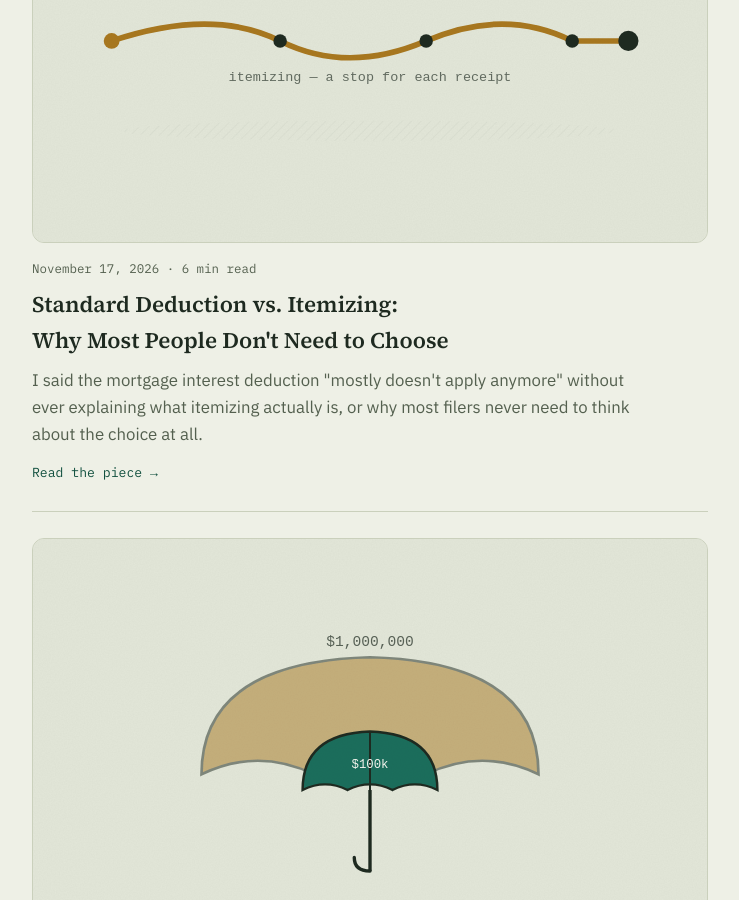
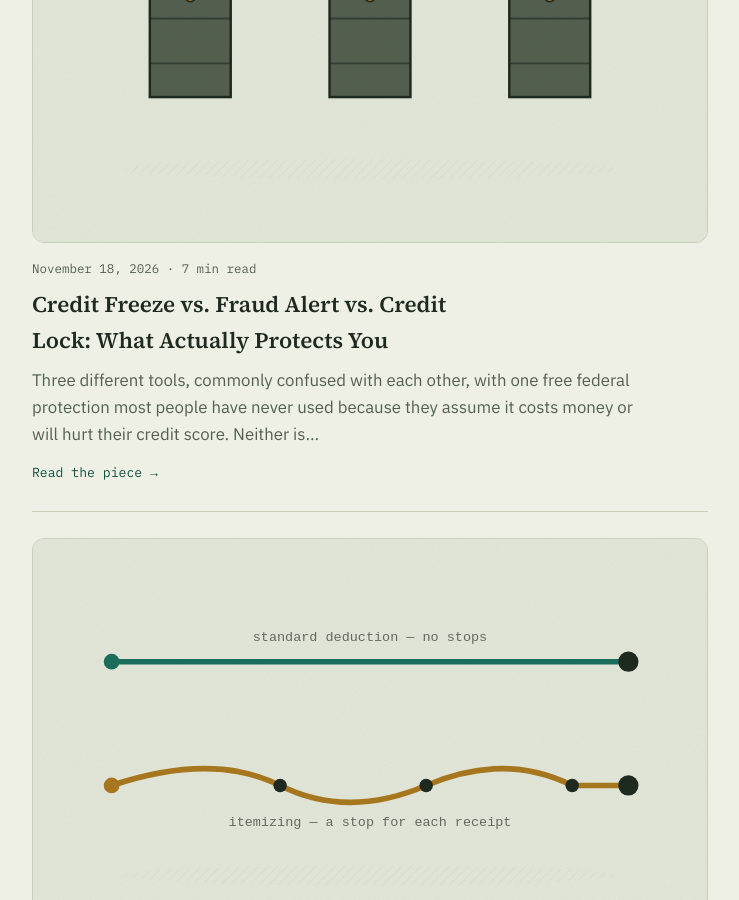
Before and after one commit to KevinKearns1/compound-notes, a Jekyll site: the page built from index.html, in a window 1280 px wide and 900 px high, scrolled down 1359 px. Shown: the whole window, without its empty margins (270-1009 px from the left). Built offline with Jekyll 4.4.1, drawn with Linux system fonts in a browser that asks for light colours; part of the change alters nothing that is shown.

Commit message:
Add post: Credit freeze vs. fraud alert vs. credit lock -- what actually protects you
Closes a gap in the credit cluster (what-actually-moves-your-credit-
score, how-to-build-credit-from-scratch) -- a free federal consumer
protection that gets skipped mostly from two specific misconceptions
debunked here: that it costs money (it hasn't since a 2018 federal
law), and that it hurts your credit score (it doesn't touch it at
all). Verified the mechanics via web search against the FTC's own
2018 announcement and multiple corroborating sources before
publishing.

Centers on the detail most likely to trip someone up, framed as a
direct contrast: a credit freeze has to be placed separately at each
of the three bureaus to be fully protective, while a fraud alert
placed at just one bureau legally obligates that bureau to notify the
other two -- the two tools work in opposite directions despite
getting mentioned in the same breath. Also distinguishes a "credit
lock" (a bureau-branded commercial convenience feature) from an
actual freeze, a distinction consumer regulators have specifically
flagged since a lock isn't bound by the same federal statute. Covers
standard (1-year) vs. extended (7-year, confirmed-identity-theft)
fraud alerts.

Links back to what-actually-moves-your-credit-score and
how-to-build-credit-from-scratch; both updated with this post in
their own `related:` front matter for bidirectional discovery.

New cover art (credit-freeze.svg/.png): three identical filing
cabinets, each with its own padlock, wired to a single shared alert
bell -- the freeze-vs-alert asymmetry made visual.

Verified: clean Jekyll build, zero broken links across all 65
rendered pages.

Co-Authored-By: Claude Sonnet 5 <noreply@anthropic.com>
Claude-Session: https://claude.ai/code/session_01BBVAQBJGK5wp4bPG2d6npL

```diff
--- a/_posts/2026-09-12-what-actually-moves-your-credit-score.md
+++ b/_posts/2026-09-12-what-actually-moves-your-credit-score.md
@@ -12,7 +12,7 @@ reading_time: 7
 cover: /assets/images/covers/credit-score.svg
 image: /assets/images/covers/credit-score.png
 cover_alt: "A gauge dial with five weighted sections of different sizes, illustrating the unequal factors that make up a credit score"
-related: [what-is-apr, balance-transfer-credit-cards, how-to-build-credit-from-scratch]
+related: [what-is-apr, balance-transfer-credit-cards, how-to-build-credit-from-scratch, credit-freeze-vs-fraud-alert]
 ---
 
 Everything else on this site is about investing, but your credit score affects things investing never touches — the interest rate on a car loan, whether you get approved for an apartment, sometimes even job applications. I've never actually broken down what moves it, so here it is.
--- a/_posts/2026-09-28-how-to-build-credit-from-scratch.md
+++ b/_posts/2026-09-28-how-to-build-credit-from-scratch.md
@@ -12,7 +12,7 @@ reading_time: 6
 cover: /assets/images/covers/build-credit.svg
 image: /assets/images/covers/build-credit.png
 cover_alt: "A small seedling growing inside a single footprint on an otherwise empty path, illustrating the first step of building credit history from nothing"
-related: [what-actually-moves-your-credit-score, what-is-apr, credit-card-rewards-worth-it]
+related: [what-actually-moves-your-credit-score, what-is-apr, credit-card-rewards-worth-it, credit-freeze-vs-fraud-alert]
 ---
 
 I [broke down what actually moves a credit score]({{ '/what-actually-moves-your-credit-score/' | relative_url }}) once you have one, but skipped the more basic problem underneath it: what do you actually do when you have *no* credit history at all? Lenders want to see a track record before extending credit, but you can't build a track record without first getting some form of credit — it's a real chicken-and-egg problem, and it has a real, specific answer.
--- /dev/null
+++ b/_posts/2026-11-18-credit-freeze-vs-fraud-alert.md
@@ -0,0 +1,53 @@
+---
+layout: post
+title: "Credit Freeze vs. Fraud Alert vs. Credit Lock: What Actually Protects You"
+date: 2026-11-18
+description: >-
+  Three different tools, commonly confused with each other, with one
+  free federal protection most people have never used because they
+  assume it costs money or will hurt their credit score. Neither is true.
+tags: [fundamentals, credit]
+reading_time: 7
+cover: /assets/images/covers/credit-freeze.svg
+image: /assets/images/covers/credit-freeze.png
+cover_alt: "Three separate locks, one at each of three identical filing cabinets, with a single alert bell connected to all three by one wire, illustrating that a credit freeze must be set at each bureau separately while one fraud alert notifies all three"
+related: [what-actually-moves-your-credit-score, how-to-build-credit-from-scratch]
+---
+
+I've covered what moves a [credit score]({{ '/what-actually-moves-your-credit-score/' | relative_url }}) and how to [build credit from scratch]({{ '/how-to-build-credit-from-scratch/' | relative_url }}) without ever covering the free federal protection most people skip entirely — usually because they assume it costs money, hurts their score, or is the same thing as a different product with a similar name.
+
+## The one-sentence version
+
+A credit freeze blocks new credit from being opened at a specific credit bureau until you lift it, a fraud alert requires lenders to verify your identity before extending credit without blocking anything, and a credit lock is a different, bureau-branded commercial product that isn't bound by the same federal protections as a freeze — and all three get confused with each other constantly.
+
+<!--more-->
+
+## The credit freeze: free, and it doesn't touch your score
+
+A federal law made credit freezes free at all three major credit bureaus (Equifax, Experian, TransUnion) starting in 2018 — no cost to place one, lift it temporarily, or remove it permanently, ever. A freeze blocks that bureau from releasing your credit report to a new lender, which in practice means a new credit application in your name can't be approved while it's active, because the lender can't pull the report needed to approve it. **It does not affect your credit score** — this is one of the most common misconceptions about it, likely from confusing "freezing your credit" with something that sounds like it would freeze the number itself. It doesn't. A frozen credit file still accrues payment history and utilization normally; it just can't be used to open something new.
+
+## The trap: you have to do this at all three bureaus, separately
+
+This is the detail that catches people off guard, specifically because it's the *opposite* of how the other tool below works. A freeze at Equifax does nothing to protect against an application pulled from Experian or TransUnion — **each bureau's freeze has to be placed individually**, since any one of the three could be used by a lender to approve a new account. Someone who freezes one bureau and assumes they're covered is only a third of the way protected.
+
+## The fraud alert: one call covers all three
+
+A fraud alert works the other direction. Placing one at **any single bureau** requires that bureau, by law, to notify the other two — so one fraud alert covers all three without needing to repeat the process three times. It doesn't block anything the way a freeze does; it just requires a lender to take extra steps to verify your identity before approving new credit in your name, which slows down a fraudulent application without preventing a legitimate one from going through with some extra verification.
+
+A standard fraud alert lasts **one year**; an **extended fraud alert**, available specifically to confirmed identity theft victims with a police report or FTC identity theft report on file, lasts **seven years**.
+
+## The credit lock: convenient, but not the same legal protection
+
+A credit lock is a feature offered directly by the bureaus (often bundled into a paid credit-monitoring product) that works similarly to a freeze — toggle it on or off, usually instantly via an app — but it is **not** governed by the same federal statute that makes freezes free and legally mandated. Consumer protection regulators have specifically flagged this distinction: a lock is a commercial convenience feature with terms set by whichever company offers it, not a legally guaranteed protection in the same way a freeze is. Worth knowing the difference before assuming a "lock" marketed by a monitoring service carries the same guarantees as an actual freeze.
+
+## Which one to actually use
+
+**A credit freeze, for almost everyone, as a default.** There's no real downside — it's free, doesn't affect your score, and only costs a few minutes of hassle to lift temporarily the next time you actually need to apply for credit (a new card, a loan, an apartment credit check). For most people not actively applying for new credit on a regular basis, this is close to pure upside.
+
+**A fraud alert, when there's a specific but non-confirmed reason for concern** — a data breach notification naming your information, for instance — especially if freezing all three bureaus feels like more hassle than warranted for a risk that hasn't been confirmed yet.
+
+**An extended fraud alert, after confirmed identity theft**, specifically because it lasts seven years instead of one and is designed for exactly that situation.
+
+## The takeaway
+
+These three tools get lumped together constantly, and the confusion is exactly backwards in one important way: the free, legally mandated freeze requires action at all three bureaus separately, while the lighter-touch fraud alert needs only one. Knowing which is which, and that the freeze costs nothing and doesn't touch your score, removes the two most common reasons people skip the one protection here that's genuinely free with essentially no downside.
```
Also changed, not shown: assets/images/covers/credit-freeze.png (added), assets/images/covers/credit-freeze.svg (added).
